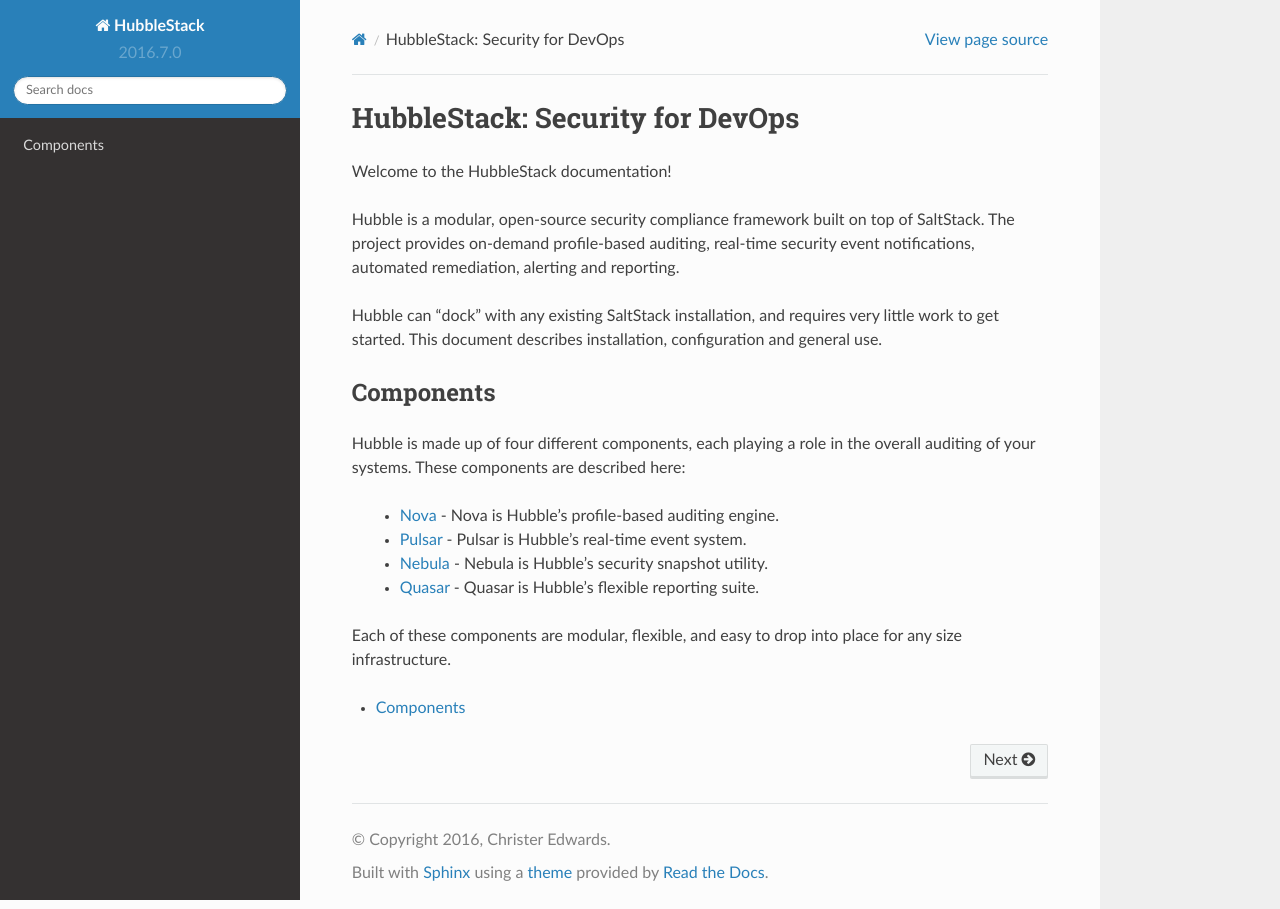
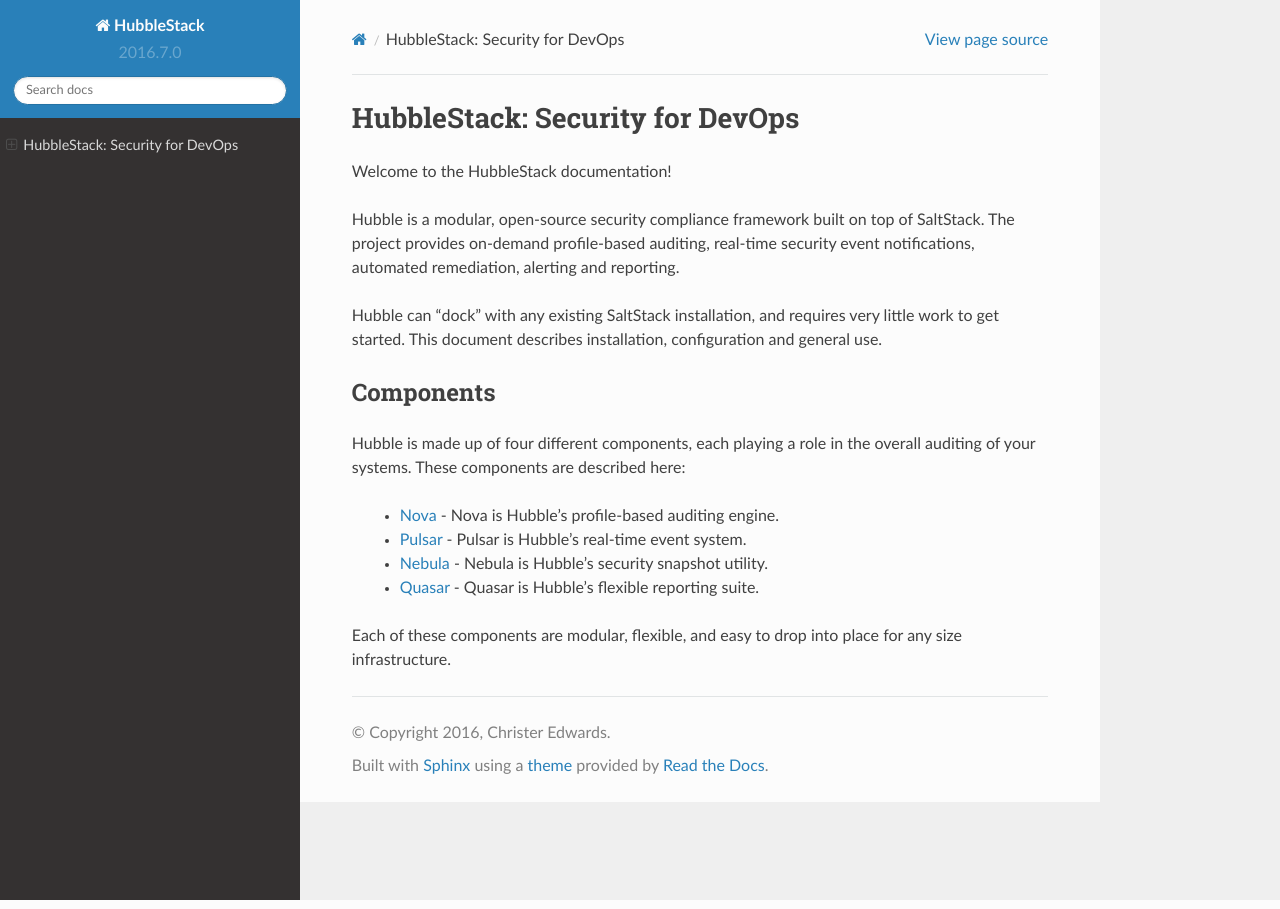
Before and after one commit to hubblestack/hubble-salt, a Sphinx documentation site: the page built from docs/index.rst, in a window 1280 px wide. Built offline with Sphinx 7.4.7 and the Read the Docs theme 2.0.0, drawn with Linux system fonts in a browser that asks for light colours; pages that are not in the unit, such as notebooks, are missing from menus.

```diff
--- a/docs/index.rst
+++ b/docs/index.rst
@@ -29,8 +29,3 @@ overall auditing of your systems. These components are described here:
 
 Each of these components are modular, flexible, and easy to drop into place for
 any size infrastructure.
-
-.. toctree::
-   :maxdepth: 1
-
-   components/index
```
